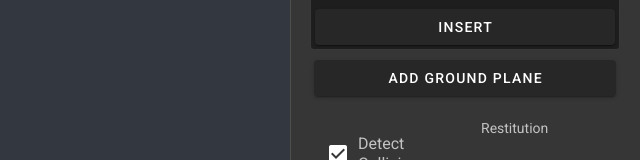
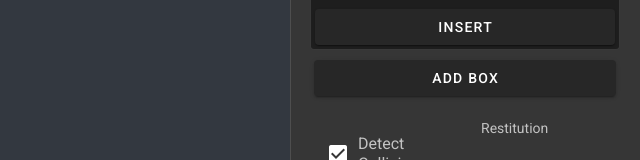
Before and after one commit to limqiying/particle-world, a Vue app: page / in a window 1280 px wide. Shown: the part 454-614 px from the top of the page, without its empty margins (640-1280 px from the left). Built offline with nearby package versions, Linux system fonts and the light colour scheme.

Commit message:
change name to box

```diff
--- a/src/components/Editor.vue
+++ b/src/components/Editor.vue
@@ -12,7 +12,7 @@
             block
             @click="addGroundPlane"
             :disabled="disableGroundPlaneButton"
-            >Add Ground Plane</v-btn
+            >Add Box</v-btn
           >
         </v-list-item>
         <v-list-item>
@@ -21,14 +21,6 @@
               label="Detect Collisions"
               v-model="detectCollisions"
             ></v-checkbox>
-            <!-- <v-text-field
-            :disabled="!detectCollisions"
-            label="Coefficient Of Restitution"
-            v-model="restitution"
-            type="number"
-          >
-            restitution
-          </v-text-field> -->
           </v-col>
           <v-col>
             <v-row>
```
